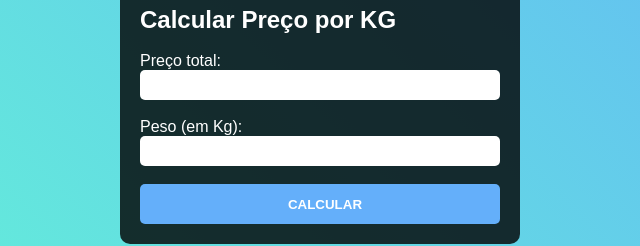
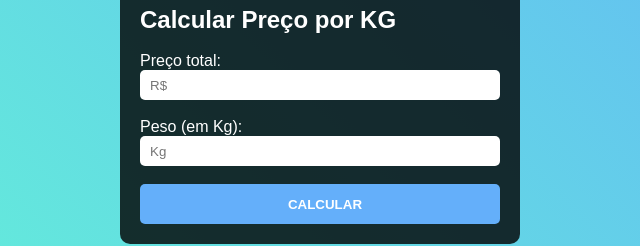
Before and after one commit to jancordeiro/calculador-preco-kg, a plain HTML site: page index.html in a window 1280 px wide. Shown: the part 258-504 px from the top of the page, 320-960 px from the left. Drawn offline with Linux system fonts and the light colour scheme.

Commit message:
Update index.html

```diff
--- a/index.html
+++ b/index.html
@@ -12,8 +12,8 @@
 	<div class="container">
 		<h2>Calcular Preço por KG</h2><br>
 		<form>
-			Preço total: <input type="number" id="preco_total"><br><br>
-			Peso (em Kg): <input type="number" id="peso_kg"><br><br>
+			Preço total: <input type="number" placeholder="R$" id="preco_total"><br><br>
+			Peso (em Kg): <input type="number" placeholder="Kg" id="peso_kg"><br><br>
 			<input type="button" value="CALCULAR" onclick="calcularPrecoPorKg()">
 		</form>
 	</div>
```
